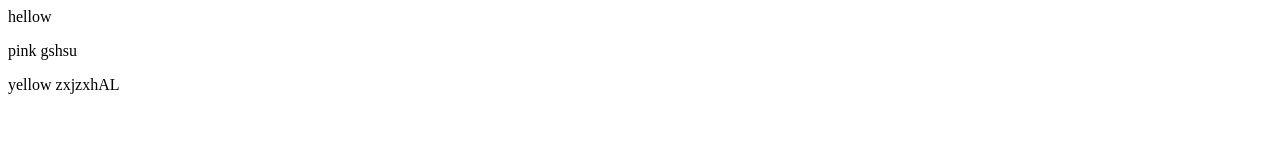
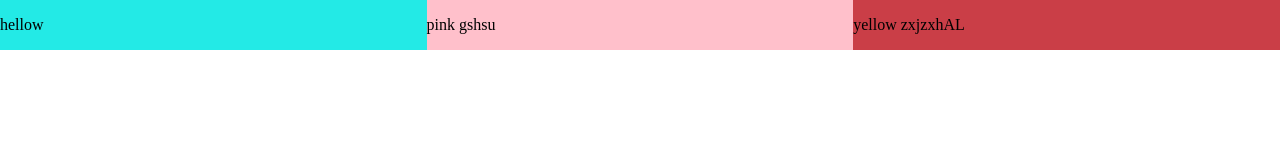
Before and after one commit to usyadav3000/webdevlopment, a plain HTML site: page media1.html in a window 1280 px wide. Drawn offline with Linux system fonts and the light colour scheme.

Commit message:
Update media1.html

```diff
--- a/media1.html
+++ b/media1.html
@@ -1,6 +1,6 @@
 <html>
   <head>
-    <link rel='text/css' href='media1.css'>
+    <link rel='stylesheet' href='media1.css'>
    <meta name='viewport' content="width=device-width ,initial-scale=1.0">
   </head>
   <body>
```
